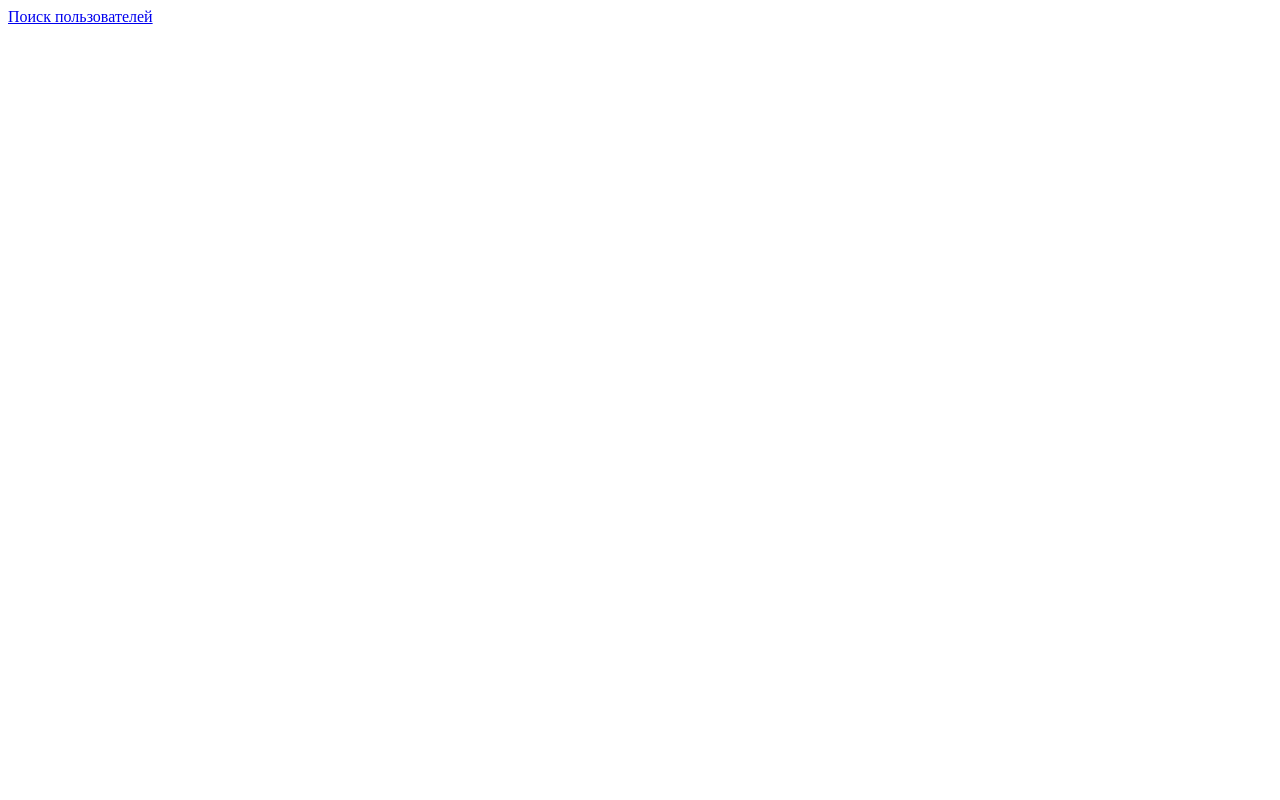
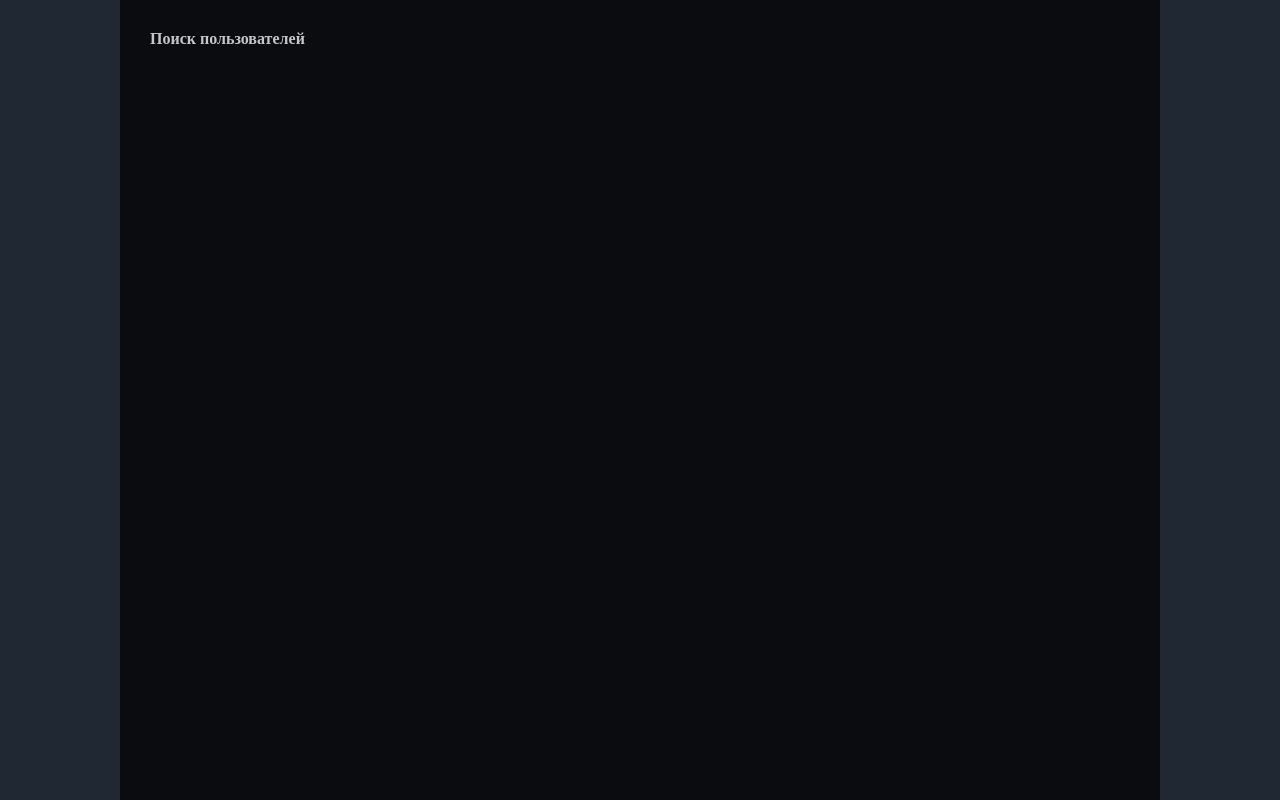
Before and after one commit to ZakhTania/react-search-users, a React app: page / in a window 1280 px wide. Shown: the top 800 px of the page. Built offline with nearby package versions, Linux system fonts and the light colour scheme.

Commit message:
add some styles for HomePage

```diff
--- a/src/pages/HomePage.tsx
+++ b/src/pages/HomePage.tsx
@@ -1,11 +1,16 @@
 import { Link } from 'react-router-dom';
 import { AppRoutes } from '../routes/appRouters';
+import { GlobalSlyle } from '../Global.styled';
+import Wrapper from '../components/common/Wrapper/Wrapper';
 
 function HomePage() {
     return (
-        <div>
-            <Link to={AppRoutes.USERS}>Поиск пользователей</Link>
-        </div>
+        <>
+            <GlobalSlyle />
+            <Wrapper>
+                <Link to={AppRoutes.USERS}>Поиск пользователей</Link>
+            </Wrapper>
+        </>
     );
 }
 
```
